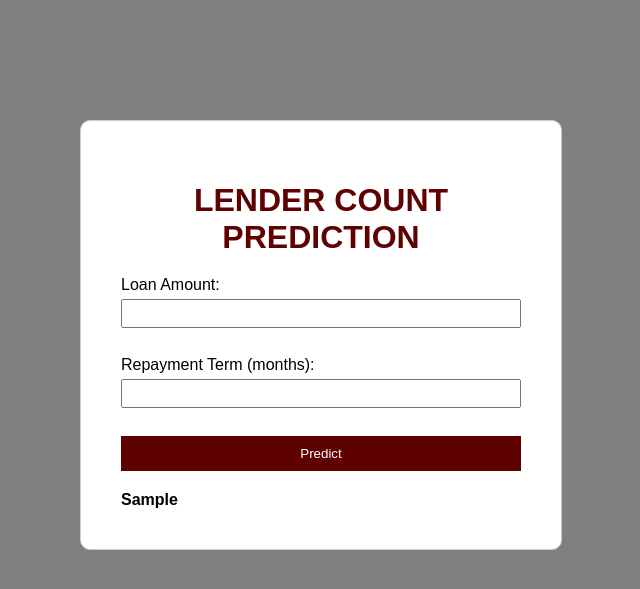
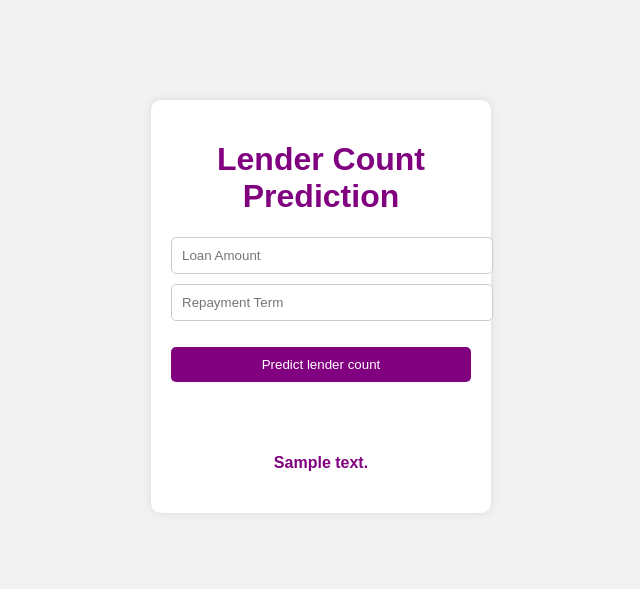
Before and after one commit to Vinald/Lender-count-prediction-model, a Flask app: template templates/index.html in a window 1280 px wide. Shown: the top 589 px of the page, without its empty margins (319-959 px from the left). Run offline with Flask 3, Linux system fonts and the light colour scheme; the template is opened without the code that fills it: most values are stand-ins (such as "Sample title", 1, 10 or a date in 2020); parts of the project's set-up code (start-up, migrations or seed data) failed here and were passed over.

Commit message:
final -> submission

```diff
--- a/app.py
+++ b/app.py
@@ -1,16 +1,16 @@
 import os
+from flask import Flask, render_template, request
 import pickle
 import numpy as np
-from flask import Flask, request, render_template
 
 app = Flask(__name__)
 
-model_file_path = 'model.pkl'
+model_path = 'lr.pkl'
 
-if not os.path.exists(model_file_path):
-    raise FileNotFoundError(f"Model file '{model_file_path}' was not found.")
+if not os.path.exists(model_path):
+    raise FileNotFoundError(f"Model file '{model_path}' was not found.")
 
-with open(model_file_path, 'rb') as f:
+with open(model_path, 'rb') as f:
     model = pickle.load(f)
 
 
@@ -18,23 +18,22 @@ with open(model_file_path, 'rb') as f:
 def index():
     return render_template('index.html')
 
-
 @app.route('/predict', methods=['POST'])
 def predict():
     try:
-        loan_amount = int(request.form['loanAmount'])
-        repayment_term = int(request.form['repaymentTerm'])
+        # Get the values from the form
+        loan_amount = int(request.form['loan_amount'])
+        repayment_term = int(request.form['repayment_term'])
 
         features = np.array([[loan_amount, repayment_term]])
         predictions = model.predict(features)
-        prediction_result = f'Predicted Status: {predictions[0]}'
 
-        return render_template('index.html',
-                               prediction_result=prediction_result)
+        prediction_result = f'Predicted results: {predictions[0]}'
 
+        return render_template('index.html', prediction_text=prediction_result)
     except Exception as e:
-        return render_template('index.html',
-                               prediction_result=f'Error: {str(e)}')
+        print("Error:", e)
+        return render_template('index.html', prediction_text="Error occurred. Please try again.")
 
 
 if __name__ == '__main__':
--- a/templates/index.html
+++ b/templates/index.html
@@ -2,90 +2,88 @@
 <html>
 <head>
     <meta charset="UTF-8">
+
+    <!-- Make it compatible for mobile devices -->
     <meta name="viewport" content="width=device-width, initial-scale=1.0">
 
-    <!-- linking the css file -->
-    <link rel="stylesheet" href="styles.css">
+    <title>Loan Scheme</title>
 
-    <title>Loan Status Prediction</title>
-
+    <!-- CSS Styles -->
     <style>
         body {
+            background-color: #f2f2f2;
             font-family: Arial, sans-serif;
-    margin-top: 120px;
-    background: gray;
-
+            margin: 0;
+            padding: 0;
         }
 
-    .container {
-        width: 400px;
-        margin: 0 auto;
-        padding: 40px;
-        border: 1px solid #ccc;
+        .login {
+            width: 300px;
+            margin: 100px auto; /* Center the form on the page */
+            background-color: #fff;
+            padding: 20px;
             border-radius: 10px;
-        background: white;
-
+            box-shadow: 0 0 10px rgba(0, 0, 0, 0.1);
         }
 
-    h1 {
+        .login h1 {
+            color: purple;
             text-align: center;
-        margin-bottom: 20px;
-        color: rgb(95, 1, 1);
-        text-transform: uppercase;
         }
 
-    form {
-        display: flex;
-        flex-direction: column;
+        .login input[type="text"] {
+            width: 100%;
+            padding: 10px;
+            margin-bottom: 10px;
+            border: 1px solid #ccc;
+            border-radius: 5px;
         }
 
-    label {
-        margin-bottom: 5px;
-    }
-
-    input {
-        padding: 5px;
-        margin-bottom: 10px;
-    }
-
-    button {
+        .login button {
+            width: 100%;
             padding: 10px;
-        background-color: rgb(95, 1, 1);
-        color: rgb(255, 255, 255);
+            background-color: purple;
+            color: #fff;
             border: none;
+            border-radius: 5px;
             cursor: pointer;
         }
 
-    #predictionResult {
+        .login button:hover {
+            background-color: #800080;
+        }
+
+        .login h4 {
+            color: purple;
+            text-align: center;
             margin-top: 20px;
-        font-weight: bold;
         }
     </style>
 </head>
+
 <body>
-
-    <div class="container">
-
+    <!-- Login form container -->
+    <div class="login">
+        <!-- Updated Heading -->
         <h1>Lender Count Prediction</h1>
 
-        <form action="/predict" method="POST" id="loanForm">
+        <!-- Form to submit data to 'predict' route in the server -->
+        <form action="{{url_for('predict')}}" method="post">
+            <!-- Input field for the loan amount -->
+            <input type="text" name="loan_amount" placeholder="Loan Amount" required="required" /><br>
 
-            <label for="loanAmount">Loan Amount:</label>
-            <input type="number" id="loanAmount" name="loanAmount" required>
+            <!-- Input field for the repayment term -->
+            <input type="text" name="repayment_term" placeholder="Repayment Term" required="required" />
+
+            <!-- Button to submit the form -->
+            <p><button type="submit">Predict lender count</button></p>
+        </form>
 
         <br>
-            <label for="repaymentTerm">Repayment Term (months):</label>
-            <input type="number" id="repaymentTerm" name="repaymentTerm" required>
+        <br>
 
-            <br>
-            <button type="submit">Predict</button>
-
-        </form>
-        <div id="predictionResult">
-            {% if prediction_result %}
-                {{ prediction_result }}
-            {% endif %}
-        </div>
+        <!-- Heading to display the prediction result -->
+        <h4>{{prediction_text}}</h4>
     </div>
 </body>
 </html>
--- a/templates/styles.css
+++ /dev/null
@@ -1,50 +0,0 @@
-body {
-    font-family: Arial, sans-serif;
-    margin-top: 120px;
-    background: gray;
-
-}
-
-.container {
-    width: 400px;
-    margin: 0 auto;
-    padding: 40px;
-    border: 1px solid #ccc;
-    border-radius: 10px;
-    background: white;
-
-}
-
-h1 {
-    text-align: center;
-    margin-bottom: 20px;
-    color: rgb(95, 1, 1);
-    text-transform: uppercase;
-}
-
-form {
-    display: flex;
-    flex-direction: column;
-}
-
-label {
-    margin-bottom: 5px;
-}
-
-input {
-    padding: 5px;
-    margin-bottom: 10px;
-}
-
-button {
-    padding: 10px;
-    background-color: rgb(95, 1, 1);
-    color: rgb(255, 255, 255);
-    border: none;
-    cursor: pointer;
-}
-
-#predictionResult {
-    margin-top: 20px;
-    font-weight: bold;
-}
```
Also changed, not shown: README.md (deleted), 3 other files. Lines whose indentation alone changed are shown as unchanged.
